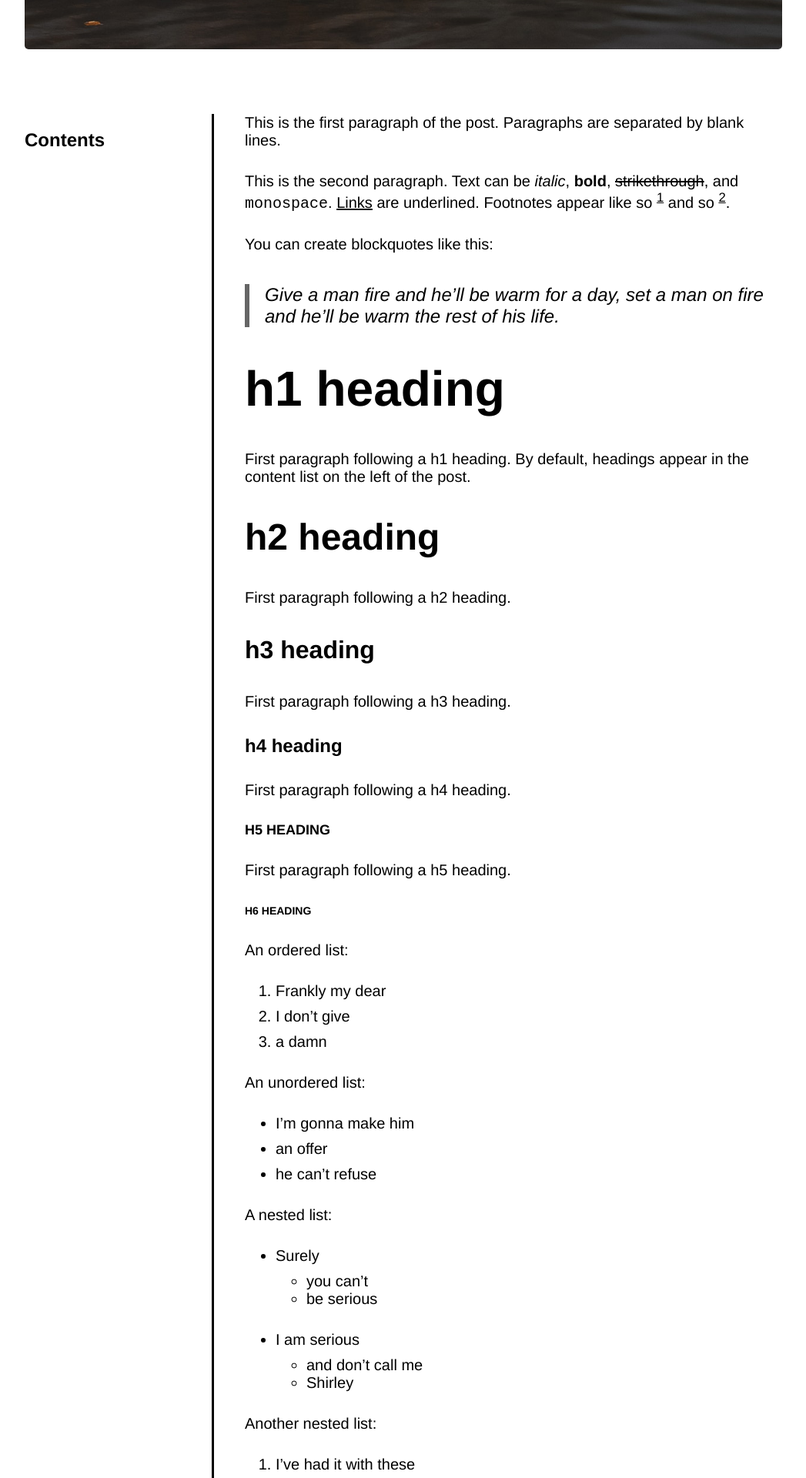
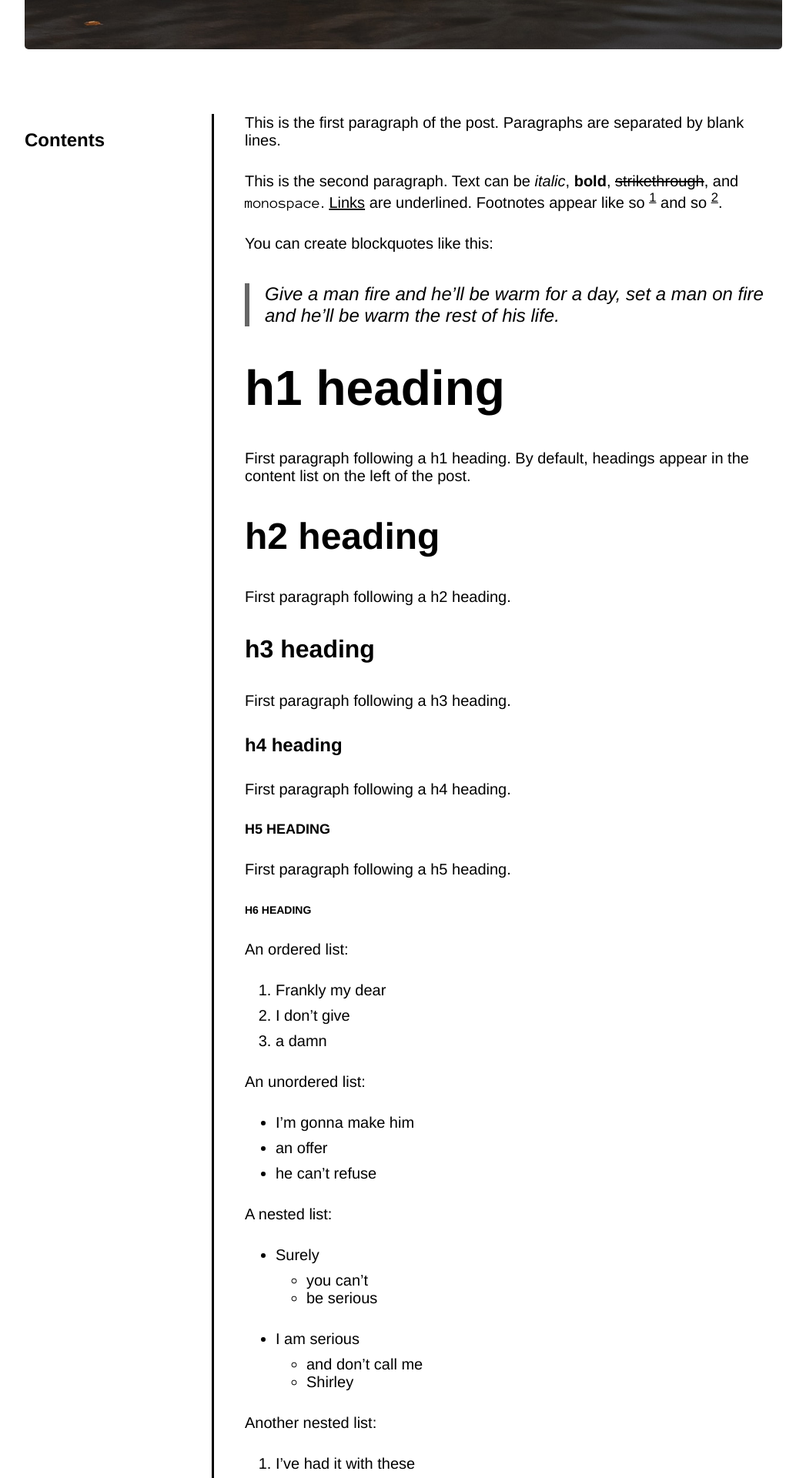
Before and after one commit to mmdlow/chungking, a Jekyll site: the page built from _posts/2019-11-20-Third-Post.md, in a window 1280 px wide. Shown: the part 1667-3587 px from the top of the page at 77% size, without its empty margins (116-1163 px from the left). Built offline with Jekyll 4.4.1, drawn with Linux system fonts in a browser that asks for light colours; a style sheet for code colours, icons or effects is not loaded.

Commit message:
Change mono font to Anonymous Pro

```diff
--- a/_includes/head.html
+++ b/_includes/head.html
@@ -15,7 +15,7 @@
     href="{{ '/feed.xml' | prepend: site.baseurl | prepend: site.url }}">
   <link href="https://fonts.googleapis.com/css?family=Archivo:400,400i,700&display=swap" rel="stylesheet">
   <link href="https://fonts.googleapis.com/css?family=Libre+Baskerville:400,400i,700&display=swap" rel="stylesheet">
-  <link href="https://fonts.googleapis.com/css?family=Inconsolata:400,700&display=swap" rel="stylesheet">
+  <link href="https://fonts.googleapis.com/css?family=Anonymous+Pro:400,700&display=swap" rel="stylesheet">
   <link rel="stylesheet" href="{{ '/assets/styles.css' | prepend: full_base_url }}">
   <link rel="stylesheet" href="https://cdn.jsdelivr.net/npm/evil-icons@1.9.0/assets/evil-icons.min.css">
   <script src="https://cdn.jsdelivr.net/npm/evil-icons@1.9.0/assets/evil-icons.min.js"></script>
--- a/_sass/_post.scss
+++ b/_sass/_post.scss
@@ -114,6 +114,10 @@
     overflow-x: auto;
   }
 
+  code {
+    font-family: $font-family-mono;
+  }
+
   .footnotes {
     padding-top: space-4;
     border-top: thin solid $color-black;
--- a/_sass/_variables.scss
+++ b/_sass/_variables.scss
@@ -1,7 +1,7 @@
 /* Font */
 $font-family-sans-serif: "Helvetica Neue", "Archivo", Arial, sans-serif;
 $font-family-serif: "Libre Baskerville", serif;
-$font-family-mono: "Inconsolata", "Consolas", monospace;
+$font-family-mono: "Anonymous Pro", "Consolas", monospace;
 $font-size: 16px;
 
 $post-font-size: 20px;
```
